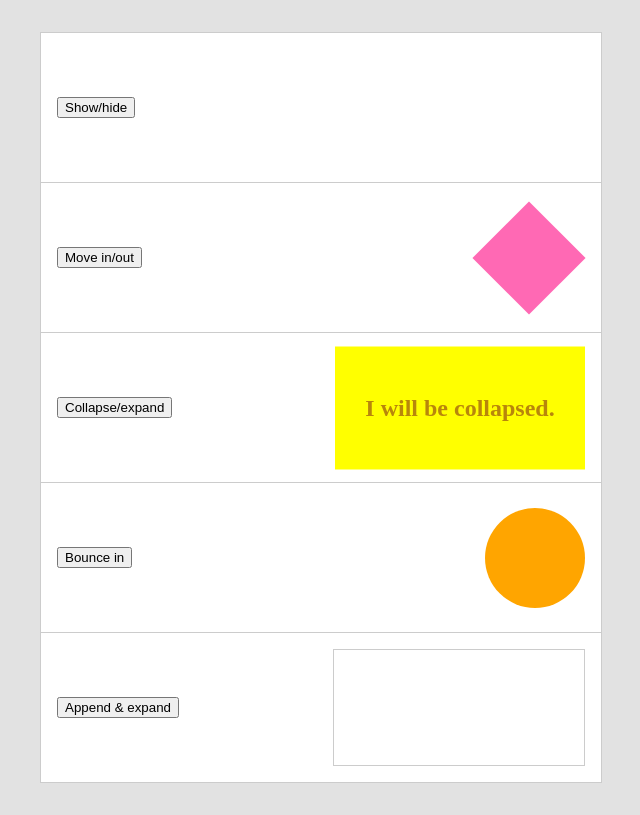
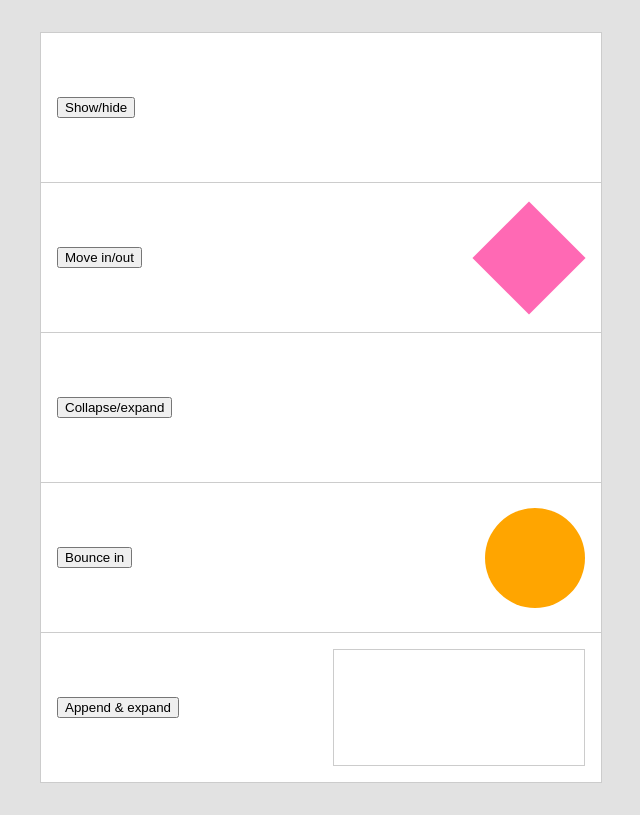
Before and after one commit to nadim944/dsn1676-assignment-6, a plain HTML site: page index.html in a window 1280 px wide. Both pictures are taken after a click on the button "Collapse/expand". Shown: the whole page, without its empty margins (319-959 px from the left). Drawn offline with nearby package versions, Linux system fonts and the light colour scheme.

Commit message:
Finished section 3
Added var and transitions. Created a new class for collapse

```diff
--- a/css/main.css
+++ b/css/main.css
@@ -65,17 +65,25 @@ div {
 .panel {
   width: 250px;
   top: 50%;
-
+    max-height: 10em;
+transition: all 200ms linear;
   background-color: yellow;
   transform: translateY(-50%);
 
   color: darkgoldenrod;
   text-align: center;
+    overflow: hidden;
 }
 
 .panel h2 {
   margin: 0;
   padding: 3rem 0;
+}
+
+.collapse {
+    max-height: 0;
+
+
 }
 
 .circle {
--- a/js/main.js
+++ b/js/main.js
@@ -11,3 +11,10 @@ var $diamond = $('.diamond');
 $move.on('click', function () {
     $diamond.toggleClass('move');
 })
+
+var $collapse = $('.btn-collapse-expand');
+var $panel = $('.panel');
+
+$collapse.on('click', function () {
+    $panel.toggleClass('collapse');
+})
```
